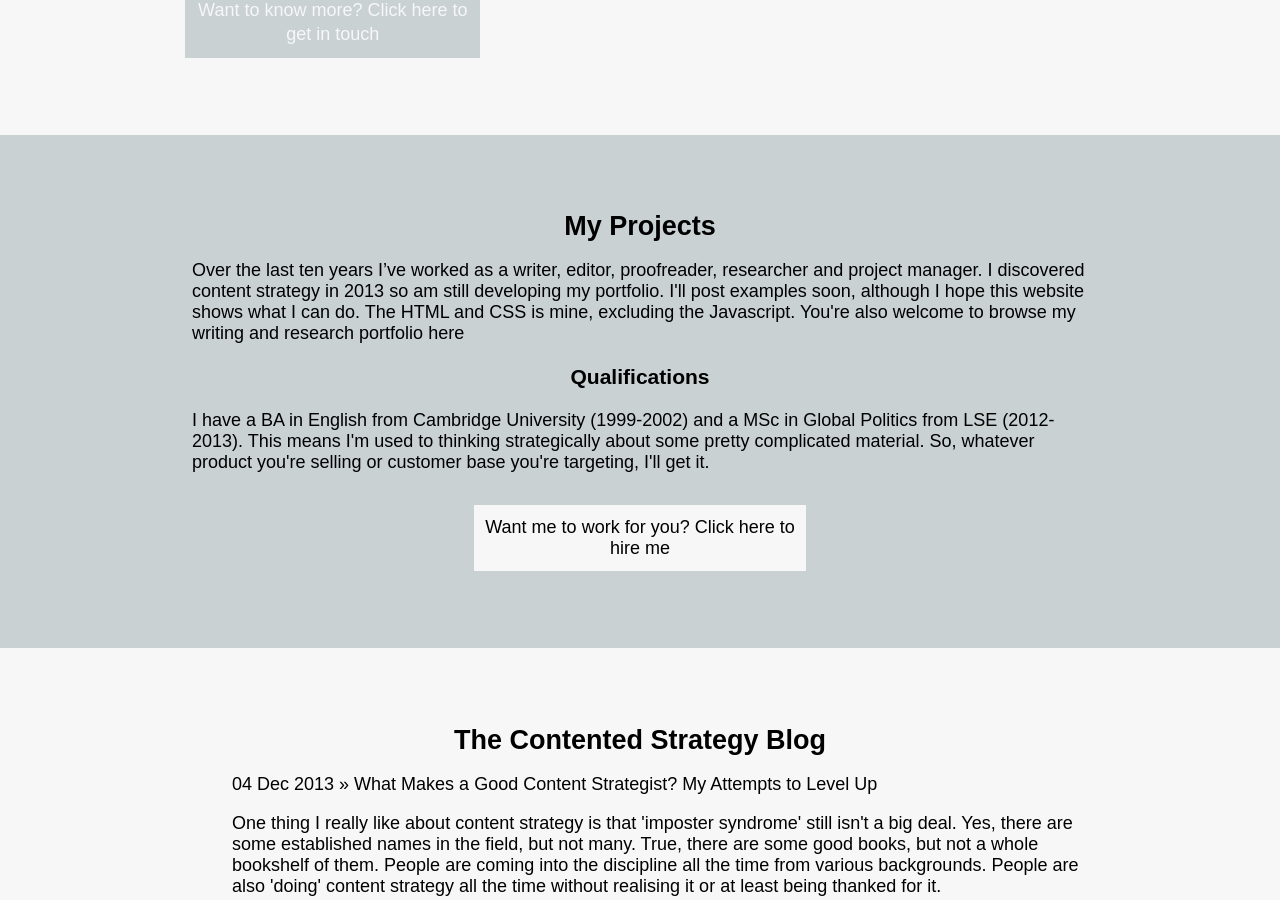
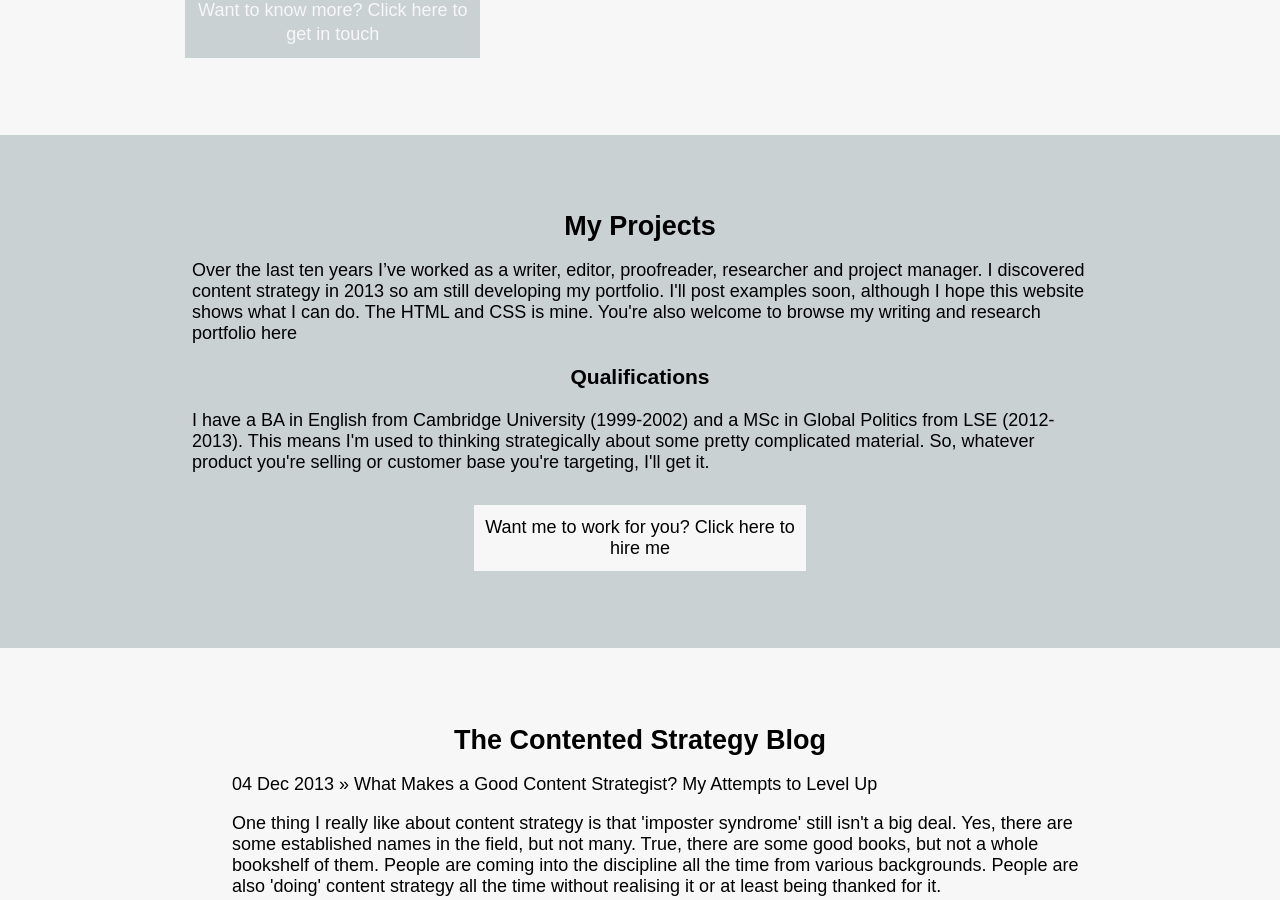
Before and after one commit to smokingpun/smokingpun.github.io, a Jekyll site: the page built from index.html, in a window 1280 px wide and 900 px high, scrolled down 2248 px. Built offline with Jekyll 4.4.1, drawn with Linux system fonts in a browser that asks for light colours; nearby versions of some CDN libraries; Markdown is read by kramdown in place of the engine named in the settings.

Commit message:
minor editing change to copy

```diff
--- a/_layouts/homepage.html
+++ b/_layouts/homepage.html
@@ -87,7 +87,7 @@
     <section class="my_projects">
     	<article>
     	<h2 id="my_projects_section">My Projects</h2>
-    	<p>Over the last ten years I’ve worked as a writer, editor, proofreader, researcher and project manager. I discovered content strategy in 2013 so am still developing my portfolio. I'll post examples soon, although I hope this website shows what I can do. The HTML and CSS is mine, excluding the Javascript. You're also welcome to browse my writing and research portfolio <a href="http://hannahadcock.co.uk/portfolio">here</a></p>
+    	<p>Over the last ten years I’ve worked as a writer, editor, proofreader, researcher and project manager. I discovered content strategy in 2013 so am still developing my portfolio. I'll post examples soon, although I hope this website shows what I can do. The HTML and CSS is mine. You're also welcome to browse my writing and research portfolio <a href="http://hannahadcock.co.uk/portfolio">here</a></p>
       <h3>Qualifications</h3>
       <p>I have a BA in English from Cambridge University (1999-2002) and a MSc in Global Politics from LSE (2012-2013). This means I'm used to thinking strategically about some pretty complicated material. So, whatever product you're selling or customer base you're targeting, I'll get it.</p>
     	<a class="button_hire_me" href="mailto:hannah.adcock@gmail.com">Want me to work for you? Click here to hire me</a>
```
